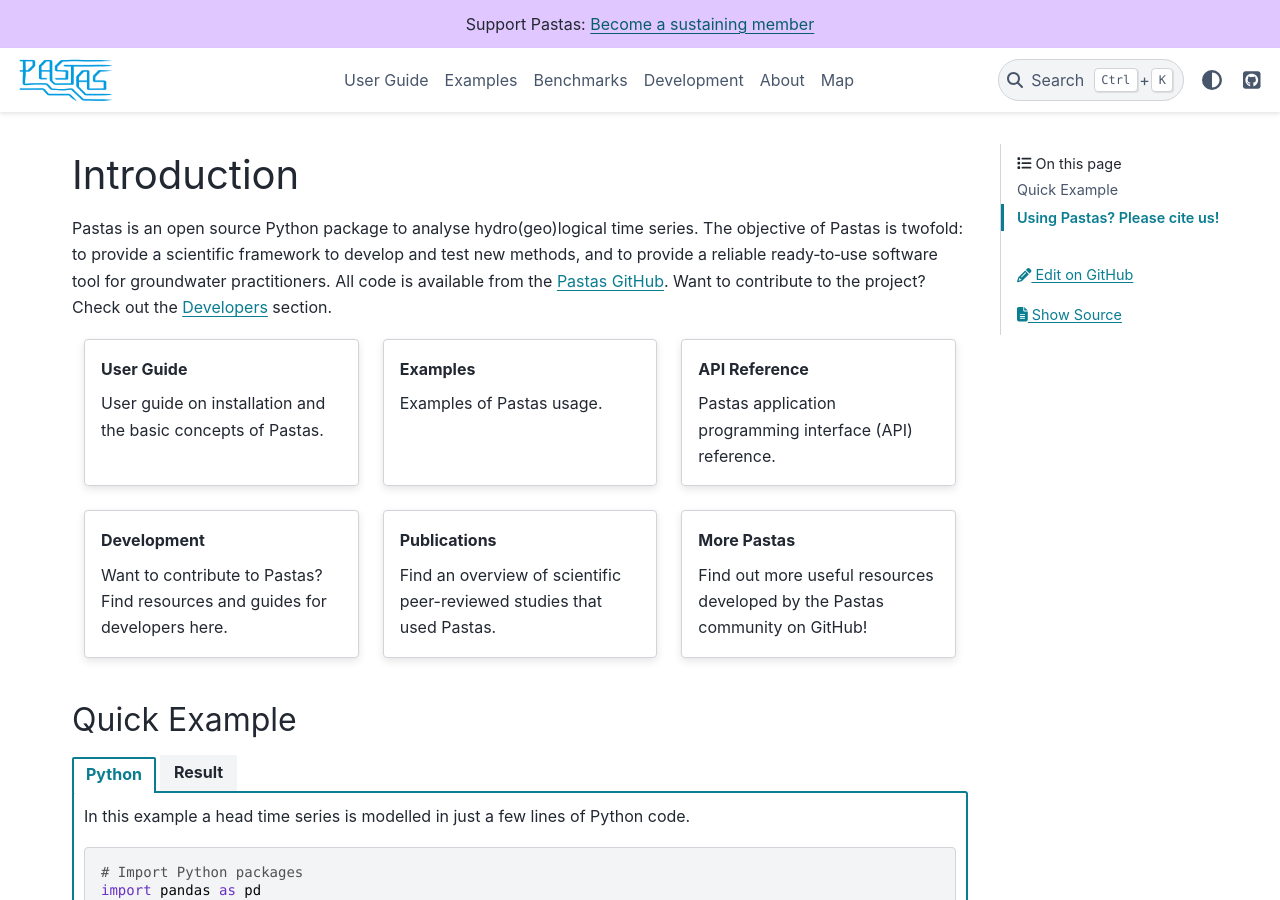
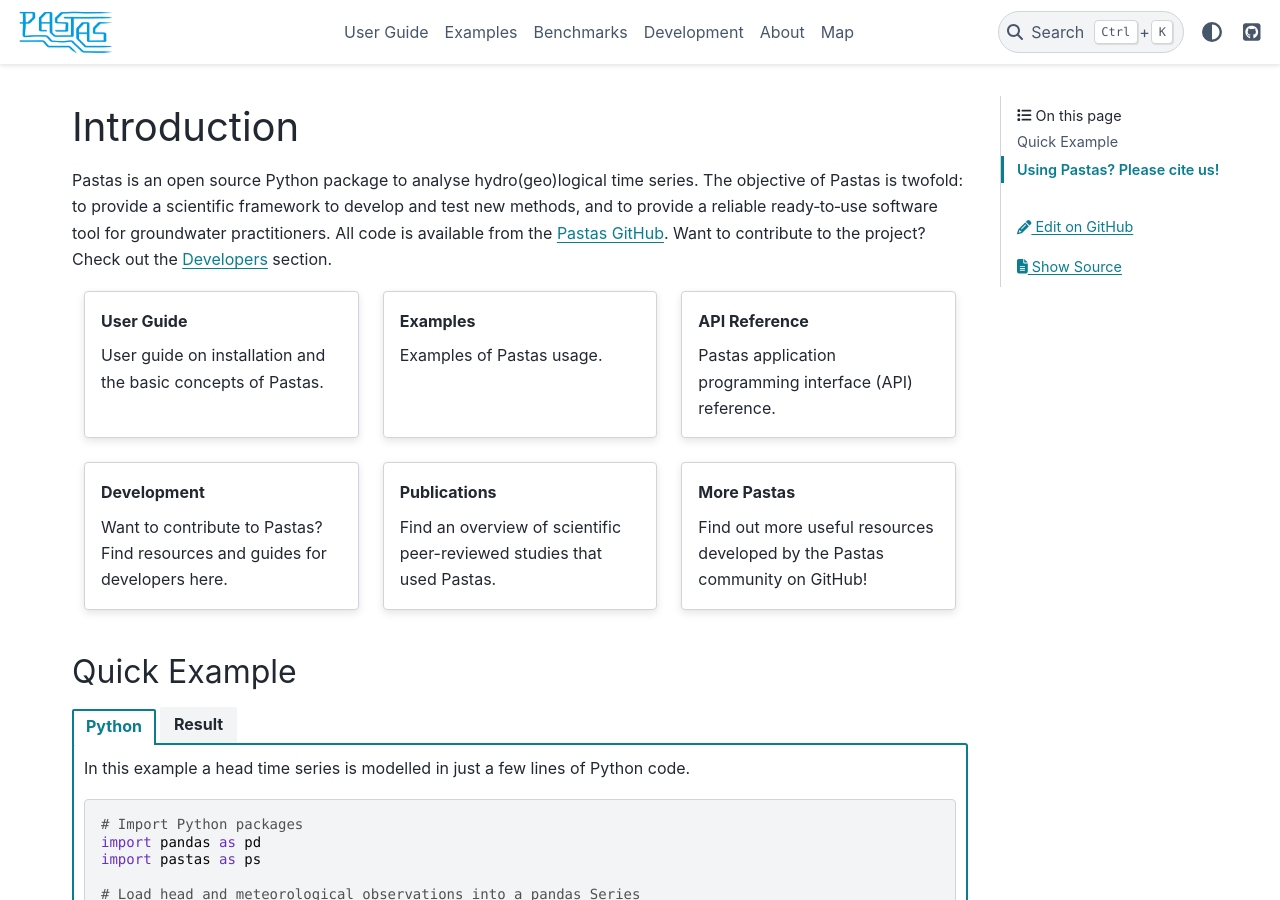
Before and after one commit to pastas/pastas, a Sphinx documentation site: the page built from doc/index.rst, in a window 1280 px wide and 900 px high. Built offline with Sphinx 7.4.7 and the PyData theme 0.15.4, drawn with Linux system fonts in a browser that asks for light colours; pages that are not in the unit, such as notebooks, are missing from menus.

Commit message:
undo changes

```diff
--- a/doc/about/index.rst
+++ b/doc/about/index.rst
@@ -23,7 +23,6 @@
 
     history
     team
-    support
     related
     citing
     courses
--- a/doc/conf.py
+++ b/doc/conf.py
@@ -93,13 +93,7 @@
             "type": "fontawesome",  # Default is fontawesome
         }
     ],
-    "announcement": (
-        "Support Pastas: "
-        '<a href="https://opencollective.com/pastas" '
-        'target="_blank" rel="noopener noreferrer">'
-        "Become a sustaining member"
-        "</a>"
-    ),
+    "announcement": "",  # You can put an announcement (HTML) here
     "show_nav_level": 2,
 }
 
```
